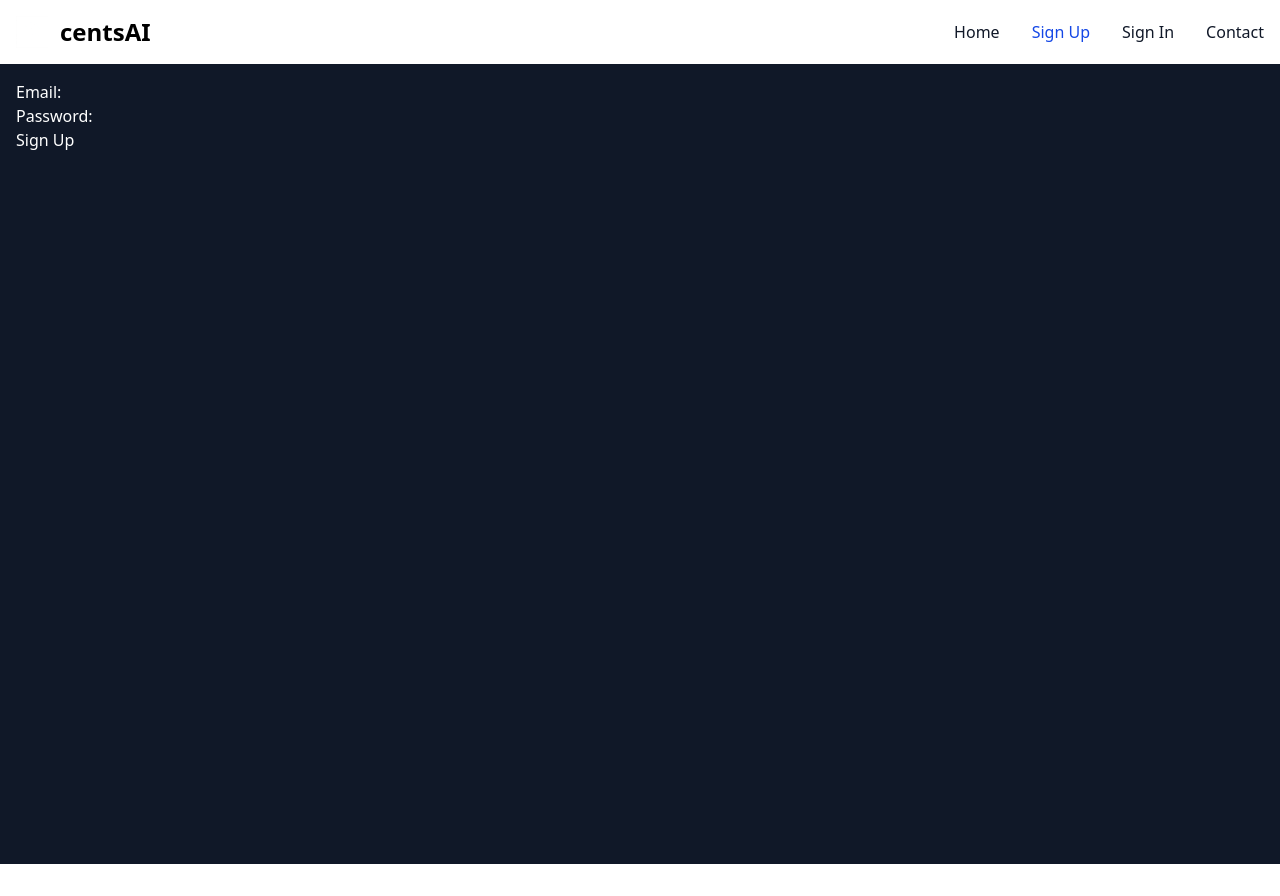
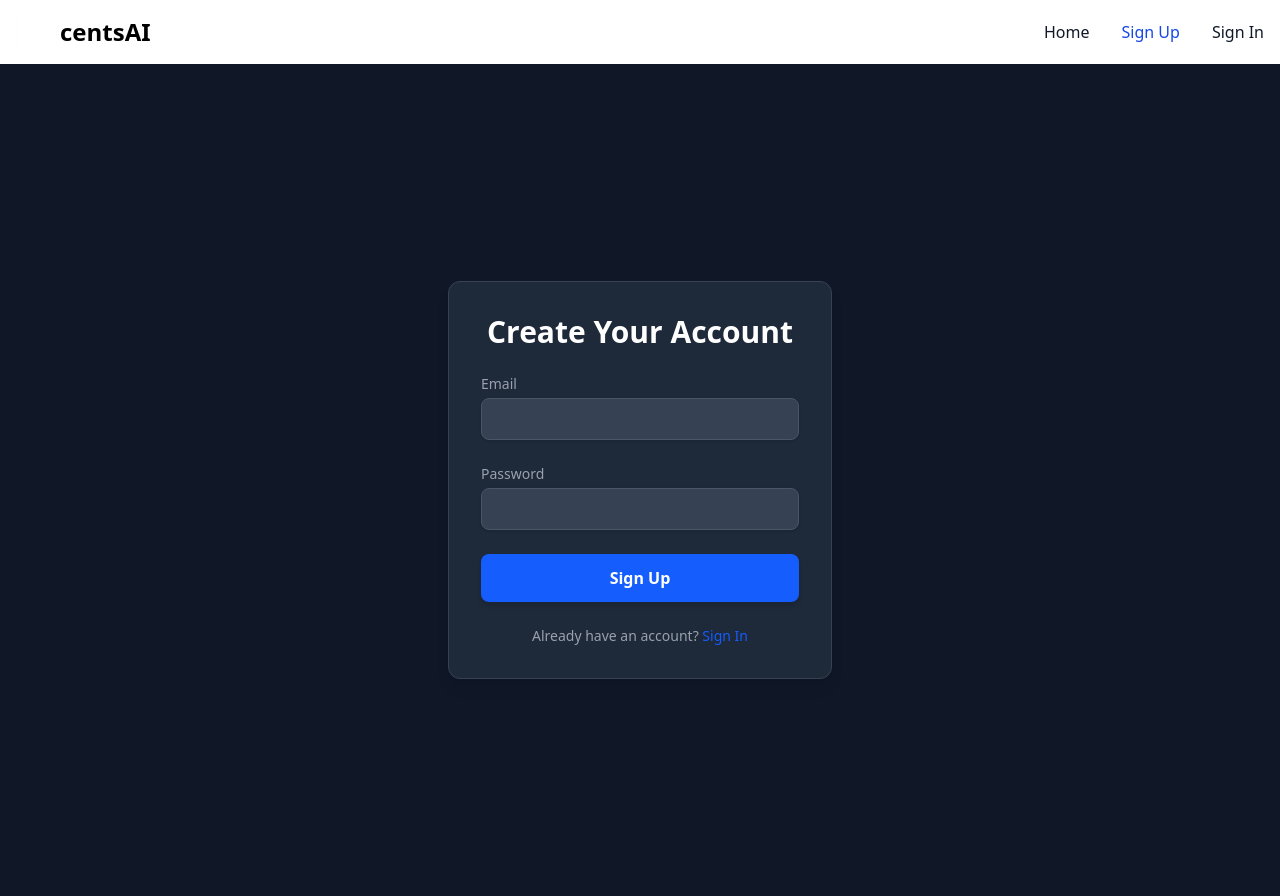
Before and after one commit to harshitkumar7525/centsAI-frontend, a React (Vite) app: page /signup in a window 1280 px wide. Before the commit the page ends 864 px from the top, so only its background shows below. Built offline with nearby package versions, Linux system fonts and the light colour scheme.

Commit message:
Added signin and signup forms

```diff
--- /dev/null
+++ b/src/components/Loadable.jsx
@@ -0,0 +1,15 @@
+import React, { Suspense } from "react";
+const Loadable = (Component) => (props) =>
+  (
+    <Suspense
+      fallback={
+        <div className="flex items-center justify-center min-h-screen">
+          <div className="w-16 h-16 border-4 border-dashed rounded-full animate-spin border-blue-500"></div>
+        </div>
+      }
+    >
+      <Component {...props} />
+    </Suspense>
+  );
+
+export default Loadable;
--- a/src/components/Navbar/NavItems.js
+++ b/src/components/Navbar/NavItems.js
@@ -24,14 +24,4 @@ export const NavItems = [
     title: "Sign In",
     link: "/signin",
   },
-  {
-    id: 6,
-    title: "Contact",
-    link: "/contact",
-  },
-  {
-    id: 7,
-    title: "Logout",
-    link: "/logout",
-  },
 ];
--- a/src/components/Navbar/Navbar.jsx
+++ b/src/components/Navbar/Navbar.jsx
@@ -1,11 +1,52 @@
 import { useContext, useState } from "react";
-import { NavLink } from "react-router-dom";
+import { NavLink, useNavigate } from "react-router-dom";
 import { NavItems } from "./NavItems";
 import { UserContext } from "../../context/userContext";
 import logo from "../../assets/logo.png";
 export default function Navbar() {
   const [isOpen, setIsOpen] = useState(false);
-  const { user } = useContext(UserContext);
+  const { user, setUser } = useContext(UserContext);
+
+  const [content, updateContent] = useState(
+    <>
+      <span className="block py-2 px-3 rounded-sm md:p-0 text-gray-900 dark:text-white">
+        {user.username}
+      </span>
+    </>
+  );
+
+  function handleMouseEnter() {
+    updateContent(
+      <>
+        <button
+          onClick={handleLogout}
+          className="block py-2 px-3 rounded-sm md:p-0 text-gray-900 dark:text-white"
+        >
+          Logout
+        </button>
+      </>
+    );
+  }
+  function handleMouseLeave() {
+    updateContent(
+      <>
+        <span className="block py-2 px-3 rounded-sm md:p-0 text-gray-900 dark:text-white">
+          {user.username}
+        </span>
+      </>
+    );
+  }
+
+  const navigate = useNavigate();
+  function handleLogout() {
+    setUser({
+      id: "",
+      username: "",
+    });
+    localStorage.removeItem("authToken");
+    localStorage.removeItem("userData");
+    navigate("/");
+  }
   return (
     <nav className="bg-white border-gray-200 dark:bg-gray-900">
       <div className="max-w-screen-xl flex flex-wrap items-center justify-between mx-auto p-4">
@@ -76,6 +117,16 @@ export default function Navbar() {
                 </li>
               )
             )}
+            {user.id && (
+              <>
+                <li
+                  onMouseEnter={handleMouseEnter}
+                  onMouseLeave={handleMouseLeave}
+                >
+                  {content}
+                </li>
+              </>
+            )}
           </ul>
         </div>
       </div>
--- a/src/firebaseConfig.js
+++ /dev/null
@@ -1,26 +0,0 @@
-import dotenv from "dotenv";
-dotenv.config();
-// Import the functions you need from the SDKs you need
-import { initializeApp } from "firebase/app";
-import { getAnalytics } from "firebase/analytics";
-// TODO: Add SDKs for Firebase products that you want to use
-// https://firebase.google.com/docs/web/setup#available-libraries
-
-// Your web app's Firebase configuration
-// For Firebase JS SDK v7.20.0 and later, measurementId is optional
-const firebaseConfig = {
-  apiKey: process.env.FIREBASE_API_KEY,
-  authDomain: process.env.FIREBASE_AUTH_DOMAIN,
-  projectId: process.env.FIREBASE_PROJECT_ID,
-  storageBucket: process.env.FIREBASE_STORAGE_BUCKET,
-  messagingSenderId: process.env.FIREBASE_MESSAGING_SENDER_ID,
-  appId: process.env.FIREBASE_APP_ID,
-  measurementId: process.env.FIREBASE_MEASUREMENT_ID,
-};
-
-// Initialize Firebase
-
-console.dir(firebaseConfig);
-
-const app = initializeApp(firebaseConfig);
-const analytics = getAnalytics(app);
--- a/src/pages/Chat.jsx
+++ b/src/pages/Chat.jsx
@@ -11,7 +11,7 @@ function Chat() {
       alert("Kindly login to access the chat feature.");
       navigate("/signin");
     }
-  }, []);
+  }, [user]);
   return (
     <>
       <div className="fixed bottom-0 right-0 left-0 mb-4 flex justify-center">
--- a/src/pages/Dashboard.jsx
+++ b/src/pages/Dashboard.jsx
@@ -1,9 +1,16 @@
-import React from 'react'
-
+import { useContext, useEffect } from "react";
+import { useNavigate } from "react-router-dom";
+import { UserContext } from "../context/userContext";
 function Dashboard() {
-  return (
-    <div>Dashboard</div>
-  )
+  const navigate = useNavigate();
+  const { user } = useContext(UserContext);
+  useEffect(() => {
+    if (user.id === "") {
+      alert("Kindly login to access the dashboard.");
+      navigate("/signin");
+    }
+  }, [user]);
+  return <div>Dashboard</div>;
 }
 
-export default Dashboard
+export default Dashboard;
--- a/src/pages/SignIn.jsx
+++ b/src/pages/SignIn.jsx
@@ -1,9 +1,86 @@
-import React from 'react'
+import { useForm } from "react-hook-form";
+import { Link, useNavigate } from "react-router-dom";
+import { UserContext } from "../context/userContext";
+import { useContext, useEffect } from "react";
+const SignIn = () => {
+  const { register, handleSubmit } = useForm();
+  const navigate = useNavigate();
+  const { user } = useContext(UserContext);
 
-function SignIn() {
+  useEffect(() => {
+    if (user.id) {
+      navigate("/dashboard");
+    }
+  }, [user]);
+
+  const onSubmit = (data) => {
+    console.log("Sign In Data:", data);
+    navigate("/dashboard");
+  };
+
   return (
-    <div>SignIn</div>
-  )
-}
+    <div className="flex items-center justify-center min-h-screen bg-gray-900 p-4 overflow-hidden">
+      <div className="w-full max-w-sm p-8 bg-gray-800 rounded-xl shadow-lg border border-gray-700">
+        <h2 className="text-3xl font-bold text-center text-white mb-6">
+          Welcome Back
+        </h2>
+        <form onSubmit={handleSubmit(onSubmit)} className="space-y-6">
+          {/* Email input field */}
+          <div>
+            <label
+              htmlFor="email"
+              className="block text-sm font-medium text-gray-400"
+            >
+              Email
+            </label>
+            <input
+              type="email"
+              id="email"
+              className="mt-1 block w-full px-4 py-2 bg-gray-700 border border-gray-600 text-white rounded-lg shadow-sm focus:outline-none focus:ring-blue-500 focus:border-blue-500 transition duration-150"
+              {...register("email", { required: true })}
+            />
+          </div>
 
-export default SignIn
+          {/* Password input field */}
+          <div>
+            <label
+              htmlFor="password"
+              className="block text-sm font-medium text-gray-400"
+            >
+              Password
+            </label>
+            <input
+              type="password"
+              id="password"
+              className="mt-1 block w-full px-4 py-2 bg-gray-700 border border-gray-600 text-white rounded-lg shadow-sm focus:outline-none focus:ring-blue-500 focus:border-blue-500 transition duration-150"
+              {...register("password", { required: true })}
+            />
+          </div>
+
+          {/* Submit button */}
+          <button
+            type="submit"
+            className="w-full py-3 px-4 bg-blue-600 text-white font-semibold rounded-lg shadow-md hover:bg-blue-700 focus:outline-none focus:ring-2 focus:ring-blue-500 focus:ring-offset-2 transition duration-150"
+          >
+            Sign In
+          </button>
+        </form>
+
+        {/* Sign-up link */}
+        <div className="mt-6 text-center">
+          <p className="text-sm text-gray-400">
+            Don't have an account?{" "}
+            <Link
+              to="/signup"
+              className="text-blue-600 hover:text-blue-500 font-medium"
+            >
+              Sign Up
+            </Link>
+          </p>
+        </div>
+      </div>
+    </div>
+  );
+};
+
+export default SignIn;
--- a/src/pages/SignUp.jsx
+++ b/src/pages/SignUp.jsx
@@ -1,33 +1,115 @@
-import { useForm } from "react-hook-form"
-
-function SignUp() {
-  const { register, handleSubmit } = useForm();
-
+import { useForm } from "react-hook-form";
+import { Link, useNavigate } from "react-router-dom";
+import { UserContext } from "../context/userContext";
+import { useContext } from "react";
+const SignUp = () => {
+  const { setUser } = useContext(UserContext);
+  const {
+    register,
+    handleSubmit,
+    formState: { errors },
+  } = useForm();
+  const navigate = useNavigate();
   const onSubmit = (data) => {
     console.log("Sign Up Data:", data);
+    navigate("/dashboard");
   };
 
   return (
-    <form onSubmit={handleSubmit(onSubmit)}>
+    <div className="flex items-center justify-center min-h-screen bg-gray-900 p-4 overflow-hidden">
+      <div className="w-full max-w-sm p-8 bg-gray-800 rounded-xl shadow-lg border border-gray-700">
+        <h2 className="text-3xl font-bold text-center text-white mb-6">
+          Create Your Account
+        </h2>
+        <form onSubmit={handleSubmit(onSubmit)} className="space-y-6">
+          {/* Email input field */}
           <div>
-        <label htmlFor="email">Email:</label>
+            <label
+              htmlFor="email"
+              className="block text-sm font-medium text-gray-400"
+            >
+              Email
+            </label>
             <input
               type="email"
               id="email"
-          {...register("email", { required: true })}
+              className="mt-1 block w-full px-4 py-2 bg-gray-700 border border-gray-600 text-white rounded-lg shadow-sm focus:outline-none focus:ring-blue-500 focus:border-blue-500 transition duration-150"
+              {...register("email", {
+                required: {
+                  value: true,
+                  message: "Email is required",
+                },
+                pattern: {
+                  value: /^\S+@\S+$/i,
+                  message: "Invalid email address",
+                },
+              })}
             />
+            {errors.email && (
+              <p className="text-red-500 text-sm mt-1">
+                {errors.email.message}
+              </p>
+            )}
           </div>
+
+          {/* Password input field */}
           <div>
-        <label htmlFor="password">Password:</label>
+            <label
+              htmlFor="password"
+              className="block text-sm font-medium text-gray-400"
+            >
+              Password
+            </label>
             <input
               type="password"
               id="password"
-          {...register("password", { required: true })}
+              className="mt-1 block w-full px-4 py-2 bg-gray-700 border border-gray-600 text-white rounded-lg shadow-sm focus:outline-none focus:ring-blue-500 focus:border-blue-500 transition duration-150"
+              {...register("password", {
+                required: {
+                  value: true,
+                  message: "Password is required",
+                },
+                minLength: {
+                  value: 6,
+                  message: "Password must be at least 6 characters",
+                },
+                maxLength: {
+                  value: 20,
+                  message: "Password must be at most 20 characters",
+                },
+              })}
             />
+            {errors.password && (
+              <p className="text-red-500 text-sm mt-1">
+                {errors.password.message}
+              </p>
+            )}
           </div>
-      <button type="submit">Sign Up</button>
+
+          {/* Submit button */}
+          <button
+            type="submit"
+            className="w-full py-3 px-4 bg-blue-600 text-white font-semibold rounded-lg shadow-md hover:bg-blue-700 focus:outline-none focus:ring-2 focus:ring-blue-500 focus:ring-offset-2 transition duration-150"
+          >
+            Sign Up
+          </button>
         </form>
+
+        {/* Sign-in link */}
+        <div className="mt-6 text-center">
+          <p className="text-sm text-gray-400">
+            Already have an account?{" "}
+            <Link
+              to="/signin"
+              className="text-blue-600 hover:text-blue-500 font-medium"
+            >
+              Sign In
+            </Link>
+          </p>
+        </div>
+      </div>
+    </div>
   );
-}
+};
 
-export default SignUp
+export default SignUp;
```
Also changed, not shown: src/components/router.jsx (+16 -14 lines), src/context/userContext.jsx (+2 -5 lines). Lines whose indentation alone changed are shown as unchanged.
